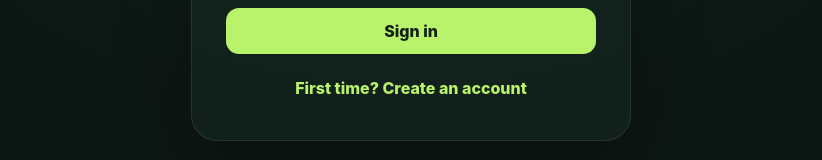
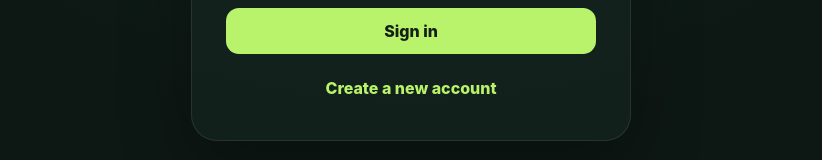
Before and after one commit to trunten/unit-logger, a Next.js app: page / in a window 1280 px wide. Shown: the part 540-700 px from the top of the page, without its empty margins (229-1051 px from the left). Built offline with nearby package versions, Linux system fonts and the light colour scheme; no server answers.

Commit message:
Support creating additional accounts

```diff
--- a/app/ui/Login.tsx
+++ b/app/ui/Login.tsx
@@ -2,4 +2,4 @@
 import {useState} from "react";
 export default function Login(){const [mode,setMode]=useState<"login"|"setup">("login");const [username,setUsername]=useState("");const [password,setPassword]=useState("");const [busy,setBusy]=useState(false);const [error,setError]=useState("");const [created,setCreated]=useState<{username:string,password:string}|null>(null);
 async function submit(e:React.FormEvent){e.preventDefault();setBusy(true);setError("");const r=await fetch(mode==="login"?"/api/login":"/api/setup",{method:"POST",headers:{"content-type":"application/json"},body:JSON.stringify({username,password})});const d=await r.json();if(!r.ok){setError(d.error||"Something went wrong");setBusy(false);return}if(mode==="setup"){setCreated(d);setBusy(false);return}location.reload()}
-return <main className="auth"><div className="card authCard"><div className="brandMark">UL</div><p className="eyebrow">PRIVATE • SIMPLE • SYNCED</p><h1>Unit Logger</h1><p className="muted">A calm way to keep track of your daily drinking units.</p>{created?<div className="credentials"><h2>Account created</h2><p>Save these somewhere safe. The password cannot be recovered.</p><label>Username<input readOnly value={created.username}/></label><label>Password<input readOnly value={created.password}/></label><button onClick={()=>{setCreated(null);setMode("login");setUsername(created.username);setPassword(created.password)}}>Continue to sign in</button></div>:<form onSubmit={submit}><label>Username<input autoComplete="username" value={username} onChange={e=>setUsername(e.target.value)} required/></label><label>Password<input type="password" autoComplete="current-password" value={password} onChange={e=>setPassword(e.target.value)} required/></label>{error&&<p className="error">{error}</p>}<button disabled={busy}>{busy?"Working…":"Sign in"}</button><button type="button" className="linkButton" onClick={()=>{setMode(mode==="login"?"setup":"login");setError("")}}>{mode==="login"?"First time? Create an account":"Back to sign in"}</button></form>}</div></main>}
+return <main className="auth"><div className="card authCard"><div className="brandMark">UL</div><p className="eyebrow">PRIVATE • SIMPLE • SYNCED</p><h1>Unit Logger</h1><p className="muted">A calm way to keep track of your daily drinking units.</p>{created?<div className="credentials"><h2>Account created</h2><p>Save these somewhere safe. The password cannot be recovered.</p><label>Username<input readOnly value={created.username}/></label><label>Password<input readOnly value={created.password}/></label><button onClick={()=>{setCreated(null);setMode("login");setUsername(created.username);setPassword(created.password)}}>Continue to sign in</button></div>:<form onSubmit={submit}><label>Username<input autoComplete="username" value={username} onChange={e=>setUsername(e.target.value)} required/></label><label>Password<input type="password" autoComplete="current-password" value={password} onChange={e=>setPassword(e.target.value)} required/></label>{error&&<p className="error">{error}</p>}<button disabled={busy}>{busy?"Working…":"Sign in"}</button><button type="button" className="linkButton" onClick={()=>{setMode(mode==="login"?"setup":"login");setError("")}}>{mode==="login"?"Create a new account":"Back to sign in"}</button></form>}</div></main>}
```
